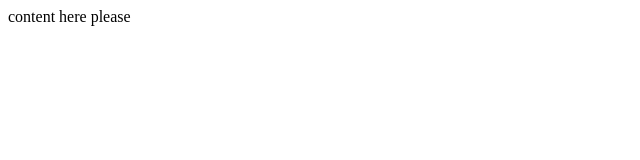
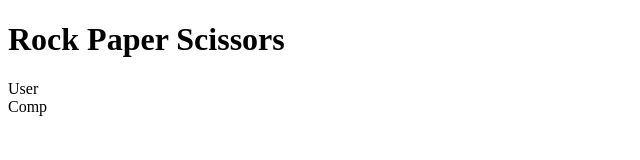
Before and after one commit to DefinitelyNotMLG/rock-paper-scissors, a plain HTML site: page index.html in a window 1280 px wide. Shown: the whole page, without its empty margins (0-640 px from the left). Drawn offline with Linux system fonts and the light colour scheme.

Commit message:
add html
finish -alpha

```diff
--- a/index.html
+++ b/index.html
@@ -8,7 +8,14 @@
 </head>
 
 <body>
-    content here please
+    <header>
+        <h1>Rock Paper Scissors</h1>
+    </header>
+
+    <div class="scoreBoard">
+        <div id="userLabel" class="badge">User</div>
+        <div id="compLabel" class="badge">Comp</div>
+    </div>
 </body>
 
 </html>
```
